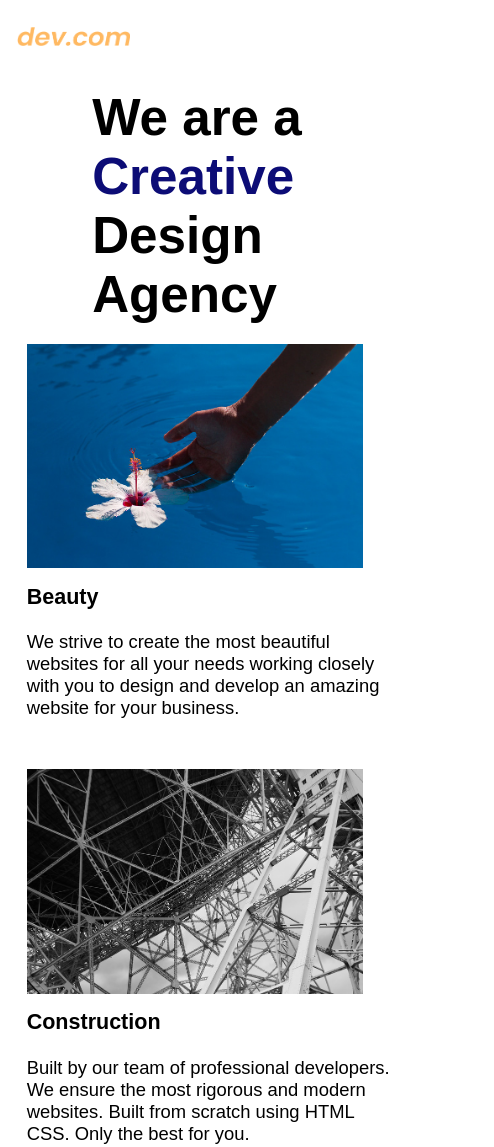
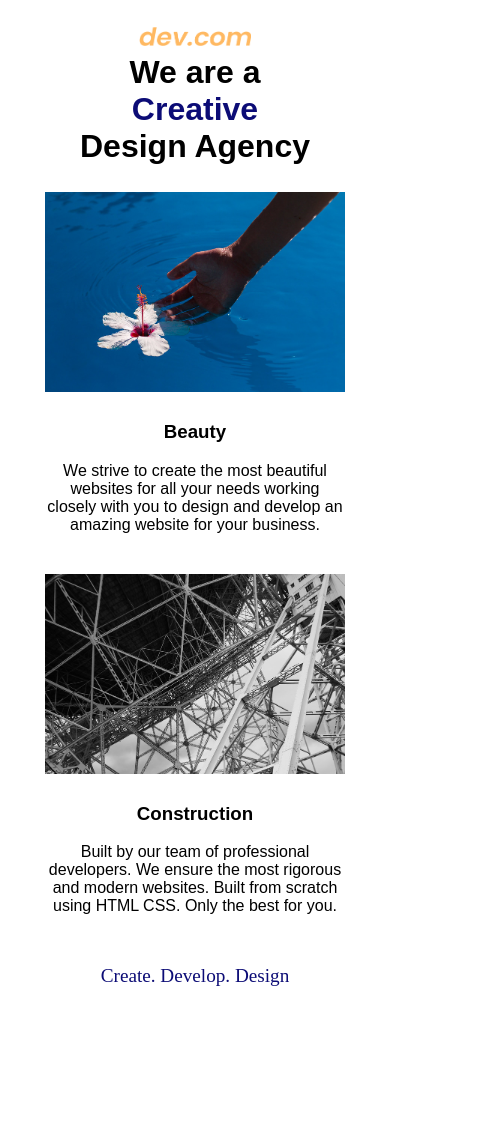
Before and after one commit to MrYoshimitsuX/Angeladev, a plain HTML site: page index.html in a window 390 px wide. Shown: the top 1147 px of the page, 494 px wide, since content can reach past the window. After the commit the page ends 995 px from the top, so only its background shows below. Drawn offline with Linux system fonts and the light colour scheme.

Commit message:
Update agency.css

```diff
--- a/agency.css
+++ b/agency.css
@@ -1,116 +1,78 @@
 body {
     overflow-x: hidden;
+    display: flex;
+    flex-direction: column;
+    align-items: center;
 }
 
-#logo{
+#logo {
     width: 14%;
     margin-top: 1.2%;
-    margin-left: 2.5%;
 }
 
-div.title{
-    font-size: 320%;
+div.title {
+    font-size: 3.2rem;
     font-family: Arial, Helvetica, sans-serif;
-    margin-left: 2.5%;
+    text-align: center;
     margin-top: 2%;
 }
 
-#beauty , #construction{
-    width: 20%;
-    display: inline;
-}
-.beauty-div{
-    display: inline;
-    position: relative;
-    left:2%;
-    top:50px;
+.content {
+    width: 100%;
+    display: flex;
+    justify-content: center;
+    flex-wrap: wrap;
+    margin-top: 2%;
 }
 
-.construction-div{
-    display: inline;
-    position: relative;
-    top:50px;
-    left: 30%;
-
+.section {
+    display: flex;
+    flex-direction: column;
+    align-items: center;
+    margin: 20px;
 }
 
-
-#beauty-text {
-    width: 65%;
-    display: inline;
-    position: absolute;
-    top:-175px;
-    z-index: 2;
-    left:110%;
-    font-family: Arial, Helvetica, sans-serif;
-    font-size: 115%;
+.section-image {
+    width: 100%;
+    max-width: 300px;
 }
 
-#construction-text{
-    width: 100%;
-    display: inline;
-    position: absolute;
-    top:-170px;
-    z-index: 2;
-    left:110%;
+.section-text {
+    width: 90%;
+    text-align: center;
     font-family: Arial, Helvetica, sans-serif;
-    font-size: 115%;
+    font-size: 1.15rem;
+    margin-top: 10px;
 }
 
-#last{
-    color:rgb(12, 12, 118);;
-    position: relative;
-    top:230px;
-    left:80%;
-    width: 15%;
+#last {
+    color: rgb(12, 12, 118);
+    margin-top: 30px;
+    text-align: center;
+    font-size: 1.5rem;
 }
 
-
-
-@media (max-width:500px) {
-    #logo{
+@media (max-width: 500px) {
+    #logo {
         width: 30%;
         margin-top: 5%;
     }
 
-    div.title{
+    div.title {
+        font-size: 2rem;
         width: 70%;
-        position: relative;
-        left:20%;
-        top:30px;
     }
 
-    #beauty{
+    .section-image {
         width: 90%;
-        position: relative;
-        left: 3%;
     }
 
-    #beauty-text{
-        width: 20%;
-        position: relative;
-        top:-10px;
-        left:3%;
+    .section-text {
+        width: 90%;
+        font-size: 1rem;
     }
 
-    #construction{
-        width: 90%;
-        position: relative;
-        left:-25%;
-        top:40px;
-    }
-
-    #construction-text{
-        width: 20%;
-        position: relative;
-        top:30px;
-        left:-25%;
-    }
-
-    #last{
-        position: relative;
-        left:60%;
-        top:125px;
-        width: 40%;
+    #last {
+        font-size: 1.2rem;
     }
 }
```
